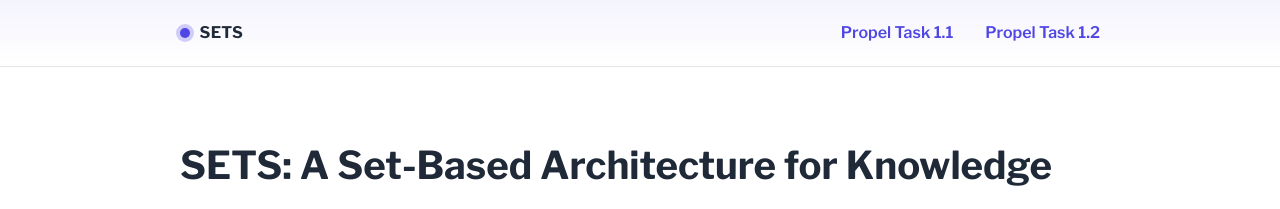
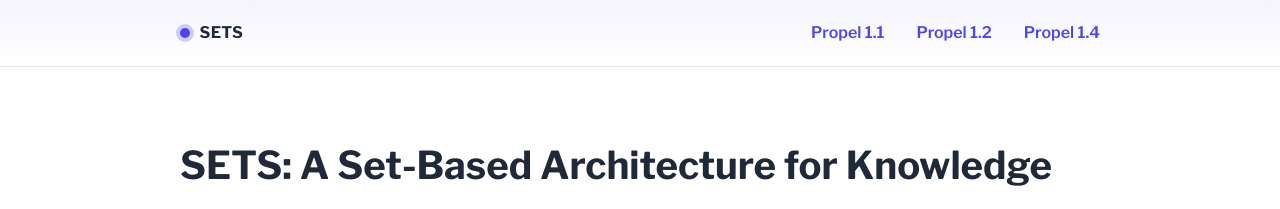
Before and after one commit to sets-architecture/sets-architecture.github.io, a Jekyll site: the page built from index.md, in a window 1280 px wide and 900 px high. Shown: the top 209 px of the window. Built offline with Jekyll 4.4.1, drawn with Linux system fonts in a browser that asks for light colours.

Commit message:
Update nav

```diff
--- a/_data/navigation.yml
+++ b/_data/navigation.yml
@@ -1,5 +1,7 @@
 # _data/navigation.yml
-- title: Propel Task 1.1
+- title: Propel 1.1
   url: /propel-1.1/
-- title: Propel Task 1.2
+- title: Propel 1.2
   url: /propel-1.2/
+- title: Propel 1.4
+  url: /propel-1.4/
```
